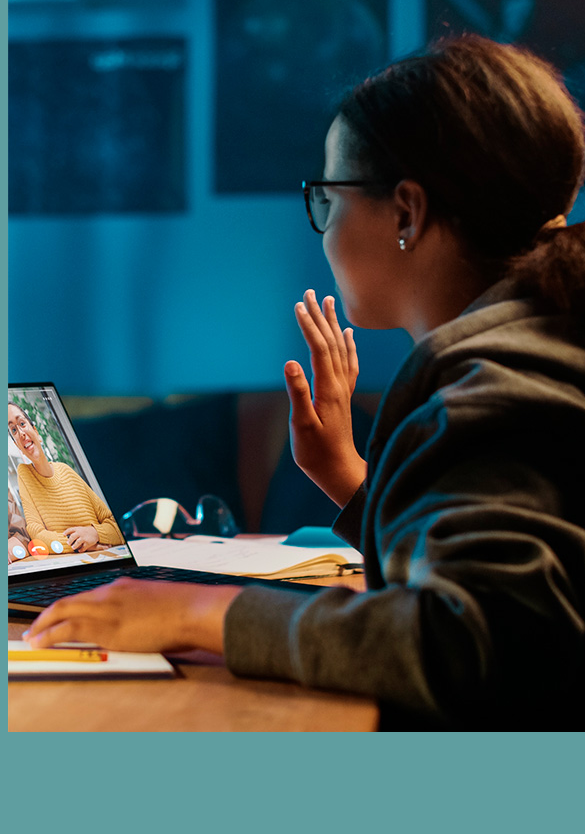
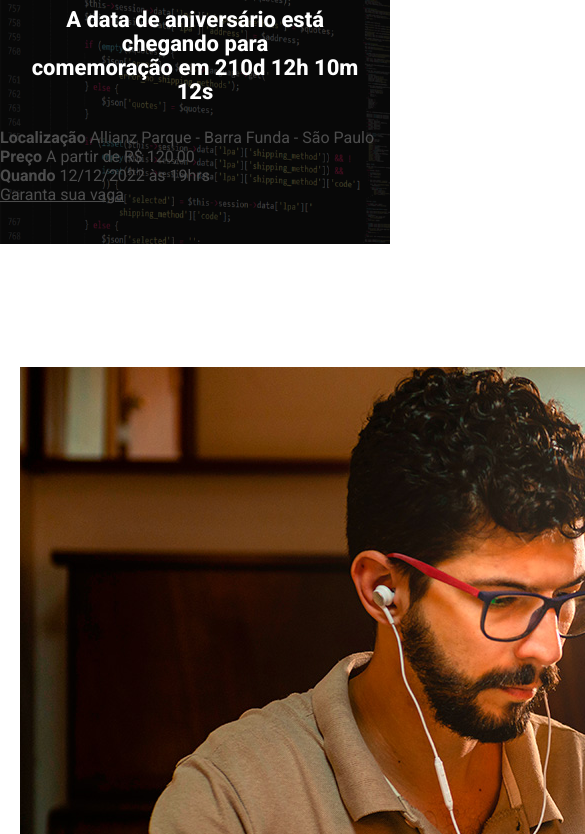
Before and after one commit to wallace-cpu/hora_evento_aniversario, a website built with Parcel: page src/index.html in a window 390 px wide. Shown: the part 96-930 px from the top of the page, 585 px wide, since content can reach past the window. Before the commit the page ends 844 px from the top, so only its background shows below. Built offline with nearby package versions, Linux system fonts and the light colour scheme; a web font is replaced by a local one.

Commit message:
atualização do projeto

```diff
--- a/package.json
+++ b/package.json
@@ -3,6 +3,7 @@
   "version": "1.0.0",
   "main": "index.js",
   "scripts": {
+
     "dev": "parcel src/index.html src/styles/main.scss src/script/main.js",
     "test": "echo \"Error: no test specified\" && exit 1"
   },
--- a/src/index.html
+++ b/src/index.html
@@ -3,12 +3,87 @@
 <head>
     <meta charset="UTF-8">
     <meta name="viewport" content="width=device-width, initial-scale=1.0">
+    <link rel="preconnect" href="https://fonts.googleapis.com">
+    <link rel="preconnect" href="https://fonts.gstatic.com" crossorigin>
+    <link href="https://fonts.googleapis.com/css2?family=Dancing+Script:wght@400..700&family=Lobster&family=Roboto:ital,wght@0,100;0,300;0,400;0,500;0,700;0,900;1,100;1,300;1,400;1,500;1,700;1,900&family=Rum+Raisin&display=swap" rel="stylesheet">
+    <link href="https://fonts.googleapis.com/css2?family=Dancing+Script:wght@400..700&family=Lobster&family=Roboto:wght@800&family=Rum+Raisin&display=swap" rel="stylesheet">
     <title>Document</title>
     <link rel="stylesheet" href="styles/main.scss">
 </head>
 <body>
-    <h1>ola mundo</h1>
-    <img src="./images/backend.png" alt="">
+    <header class="hero">
+        <div class="container">
+            <img class="hero__logo" src="./images/ebac_logo.svg" alt="EBAC">
+            <p class="hero__text">
+                A data de aniversário está chegando para <br> comemoração em 210d 12h 10m 12s
+            </p>
+        </div>
+        <div class="infos__bar">
+            <ul class="infos-bar__infos">
+                <li class="infos-bar__infos__item">
+                    <b>Localização</b>
+                    Allianz Parque - Barra Funda - São Paulo
+                </li>
+                <li class="infos-bar__infos__item">
+                    <b>Preço</b>
+                    A partir de R$ 120,00
+                </li>
+                <li class="infos-bar__infos__item">
+                    <b>Quando</b>
+                    12/12/2022 às 19hrs
+                </li>
+            </ul>
+            <a href="#" class="button button--primary">
+                Garanta sua vaga
+            </a>
+        </div>
+    </div>
+    </header>
+    <section class="event event--frontend">
+        <div class="container" data-aos="fade-right">
+            <div class="event__details">
+                <h2 class="event__details__title">Front-end</h2>
+                <p class="event__details__description">
+                    Lorem ipsum dolor sit, amet consectetur adipisicing elit. Aliquid maiores vel alias obcaecati quidem eaque consectetur non distinctio, molestiae labore reprehenderit? Amet culpa facere iure autem atque unde quos sequi.
+                </p>
+            </div>
+            <img class="event__image" src="./images/frontend.png" alt="Front-end">
+        </div>
+    </section>
+    <section class="event event--ui-ux event--image-left">
+        <div class="container" data-aos="fade-left">
+            <div class="event__details">
+                <h2 class="event__details__title">UI/UX</h2>
+                <p class="event__details__description">
+                    Lorem ipsum dolor sit, amet consectetur adipisicing elit. Aliquid maiores vel alias obcaecati quidem eaque consectetur non distinctio, molestiae labore reprehenderit? Amet culpa facere iure autem atque unde quos sequi.
+                </p>
+            </div>
+            <img class="event__image" src="./images/ui-ux.png" alt="UI/UX">
+        </div>
+    </section>
+    <section class="event event--data-science">
+        <div class="container" data-aos="fade-right">
+            <div class="event__details">
+                <h2 class="event__details__title">Data Science</h2>
+                <p class="event__details__description">
+                    Lorem ipsum dolor sit, amet consectetur adipisicing elit. Aliquid maiores vel alias obcaecati quidem eaque consectetur non distinctio, molestiae labore reprehenderit? Amet culpa facere iure autem atque unde quos sequi.
+                </p>
+            </div>
+            <img class="event__image" src="./images/data.png" alt="Data Science">
+        </div>
+    </section>
+    <section class="event event--backend event--image-left">
+        <div class="container" data-aos="fade-left">
+            <div class="event__details">
+                <h2 class="event__details__title">Back-end</h2>
+                <p class="event__details__description">
+                    Lorem ipsum dolor sit, amet consectetur adipisicing elit. Aliquid maiores vel alias obcaecati quidem eaque consectetur non distinctio, molestiae labore reprehenderit? Amet culpa facere iure autem atque unde quos sequi.
+                </p>
+            </div>
+            <img class="event__image" src="./images/backend.png" alt="Back-end">
+        </div>
+    </section>
+
     <script src="script/main.js"></script>
 </body>
 </html>
--- /dev/null
+++ b/src/styles/_hero.scss
@@ -0,0 +1,56 @@
+.hero{
+    padding-top: 64px;
+    padding-bottom: 100%;
+    background-image: url(../images/fundo.png);
+    background-repeat: no-repeat;
+    background-size: cover;
+    position: relative;
+
+    .container{
+        position: relative;
+    }
+
+    &::before{
+        position: absolute;
+        top: 0;
+        left: 0;
+        width: 100%;
+        height: 100%;
+        background-color: #000;
+        content: '';
+        opacity: 0.7;
+
+    }
+
+
+    &__text{
+        margin-top: 64px;
+        margin-bottom: 64px;
+        line-height: 56px;
+        color: #fff;
+        font-weight: 800;
+        text-align: center;
+
+    }
+    &__logo{
+        margin: 0 auto;
+        height: 80px;
+        display: block;
+    }
+
+    @media(max-width: 640px){
+
+        padding: 40px 0;
+
+
+        &__logo{
+            height: 40px;
+        }
+
+        &__text{
+            font-size: 22px;
+            line-height: 24px;
+            margin: 24px 0;
+        }
+    }
+}
--- a/src/styles/main.scss
+++ b/src/styles/main.scss
@@ -1,3 +1,27 @@
-body{
-    background-color: cadetblue;
+@use 'hero';
+
+
+
+
+*{
+    margin: 0;
+    padding: 0;
+    box-sizing: border-box;
+    font-family: "Roboto", sans-serif;
+    color: #fff;
 }
+
+
+.container{
+    max-width: 640px;
+    width: 100%;
+    margin: 0 auto;
+
+    @media(max-width: 640px){
+        max-width: 80%;
+    }
+
+    @media(max-width: 1024px){
+        max-width: 90%;
+    }
+}
```
Also changed, not shown: src/styles/_variables.scss (added, +8 -0 lines), src/styles/_event.scss (added).
